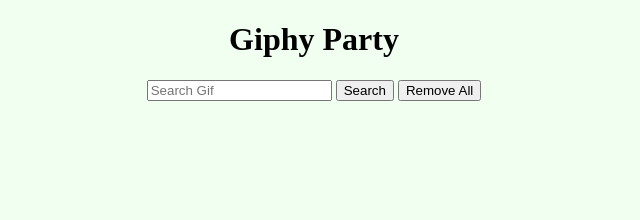
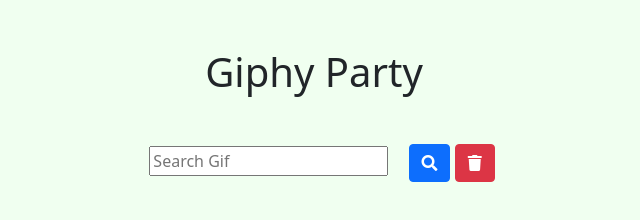
Before and after one commit to juliahowes124/GiphyParty, a plain HTML site: page index.html in a window 1280 px wide. Shown: the whole page, without its empty margins (326-966 px from the left). Drawn offline with nearby package versions, Linux system fonts and the light colour scheme.

Commit message:
added bootstrap and font awesome

```diff
--- a/app.js
+++ b/app.js
@@ -14,7 +14,7 @@ function chooseRandomGif(res) {
 }
 
 function createImage(url, searchTerm) {
-    return `<img src="${url}" alt="${searchTerm}">` //search term for alt
+    return `<img src="${url}" alt="${searchTerm}">`
 }
 
 $("#delete").on("click", function () {
--- a/index.html
+++ b/index.html
@@ -4,20 +4,22 @@
 <head>
   <meta charset="UTF-8">
   <title>Giphy Party!</title>
+  <link href="https://cdn.jsdelivr.net/npm/bootstrap@5.0.0-beta2/dist/css/bootstrap.min.css" rel="stylesheet" integrity="sha384-BmbxuPwQa2lc/FVzBcNJ7UAyJxM6wuqIj61tLrc4wSX0szH/Ev+nYRRuWlolflfl" crossorigin="anonymous">
+  <link rel="stylesheet" href="https://use.fontawesome.com/releases/v5.3.1/css/all.css">
   <link rel="stylesheet" href="styles.css">
 </head>
 
 <body>
-<h1>Giphy Party</h1>
-<div>
-  <input type="text" id="search" placeholder="Search Gif">
-  <button id="search_btn">Search</button>
-  <button id="delete">Remove All</button>
-</div>
-<div class='container'></div>
-<script src="https://unpkg.com/jquery"></script>
-<script src="https://unpkg.com/axios/dist/axios.js"></script>
-<script src="app.js"></script>
+  <h1 class="m-5">Giphy Party</h1>
+  <form>
+    <input type="text" id="search" placeholder="Search Gif" class="mx-3">
+    <button id="search_btn" class="btn btn-primary"><i class="fas fa-search"></i></button>
+    <button id="delete" class="btn btn-danger"><i class="fas fa-trash"></i></button>
+  </form>
+  <div class='container'></div>
+  <script src="https://unpkg.com/jquery"></script>
+  <script src="https://unpkg.com/axios/dist/axios.js"></script>
+  <script src="app.js"></script>
 </body>
 
 </html>
--- a/styles.css
+++ b/styles.css
@@ -6,7 +6,7 @@ body {
 .container {
     display: flex;
     flex-wrap: wrap;
-    justify-content: space-around;
+    justify-content: center;
 }
 
 img {
```
